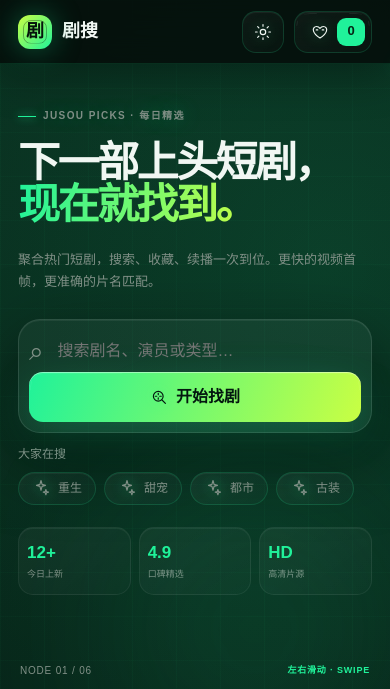
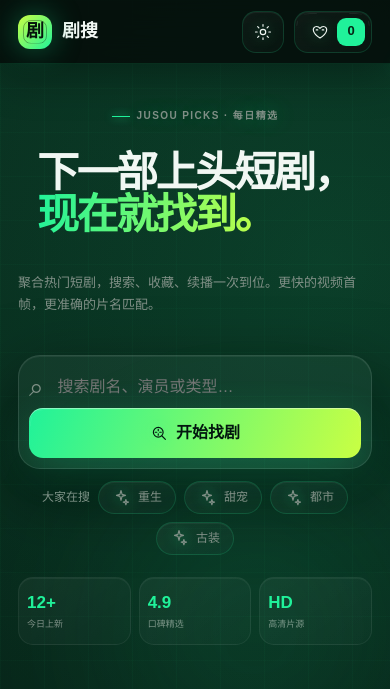
Before and after one commit to Destiny121303/jusou, a website: page public/index.html in a window 390 px wide. Shown: the top 689 px of the page. Drawn offline with Linux system fonts and the light colour scheme; no server answers; animation ran at ten frames a second.

Commit message:
Center responsive homepage layout

```diff
--- a/public/assets/css/style.css
+++ b/public/assets/css/style.css
@@ -139,6 +139,23 @@ button:active,.profile-button:active,.mobile-nav a:active{transform:scale(.96)}
 @keyframes deck-float{50%{transform:translateY(-5px);filter:blur(38px)}}
 @media(prefers-reduced-motion:reduce){*,*:before,*:after{animation-duration:.01ms!important;animation-iteration-count:1!important;scroll-behavior:auto!important;transition-duration:.01ms!important}}
 
+/* Centered responsive composition: keep the mobile experience balanced while
+   preserving the horizontal swipe rails for content cards. */
+@media(max-width:700px){
+  main{width:100%;overflow:hidden}
+  .hero{width:100%;margin-inline:auto;text-align:center}
+  .hero-copy{display:flex;flex-direction:column;align-items:center}
+  .hero-subtitle{margin-inline:auto}
+  .hero-search{width:100%;max-width:520px;margin-inline:auto}
+  .quick-tags{justify-content:center}
+  .quick-tags>span{width:auto}
+  .mobile-metrics{width:100%;max-width:520px;margin-inline:auto}
+  .content-section,.ranking-section{width:100%;margin-inline:auto}
+  .section-head{justify-content:center;text-align:center}
+  .section-head>div{width:100%}
+  .section-head .text-button{position:absolute;right:18px}
+}
+
 /* Spatial console: data surrounds the artwork, never covers it */
 .feature-console{position:relative;height:100%;display:grid;grid-template-columns:74px minmax(210px,1fr) 184px;gap:14px;align-items:center;isolation:isolate}
 .site-header .profile-button:before{content:none}
```
